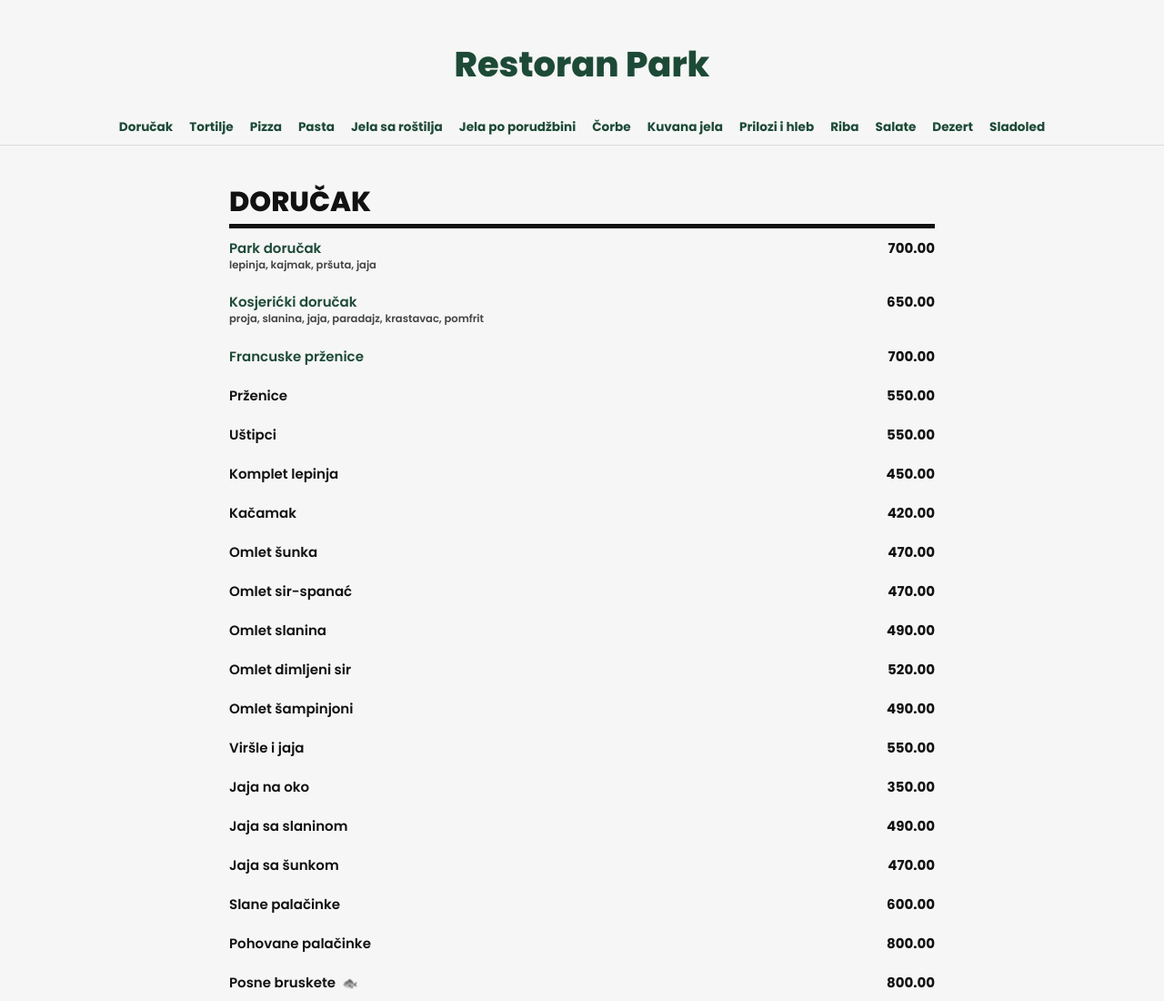
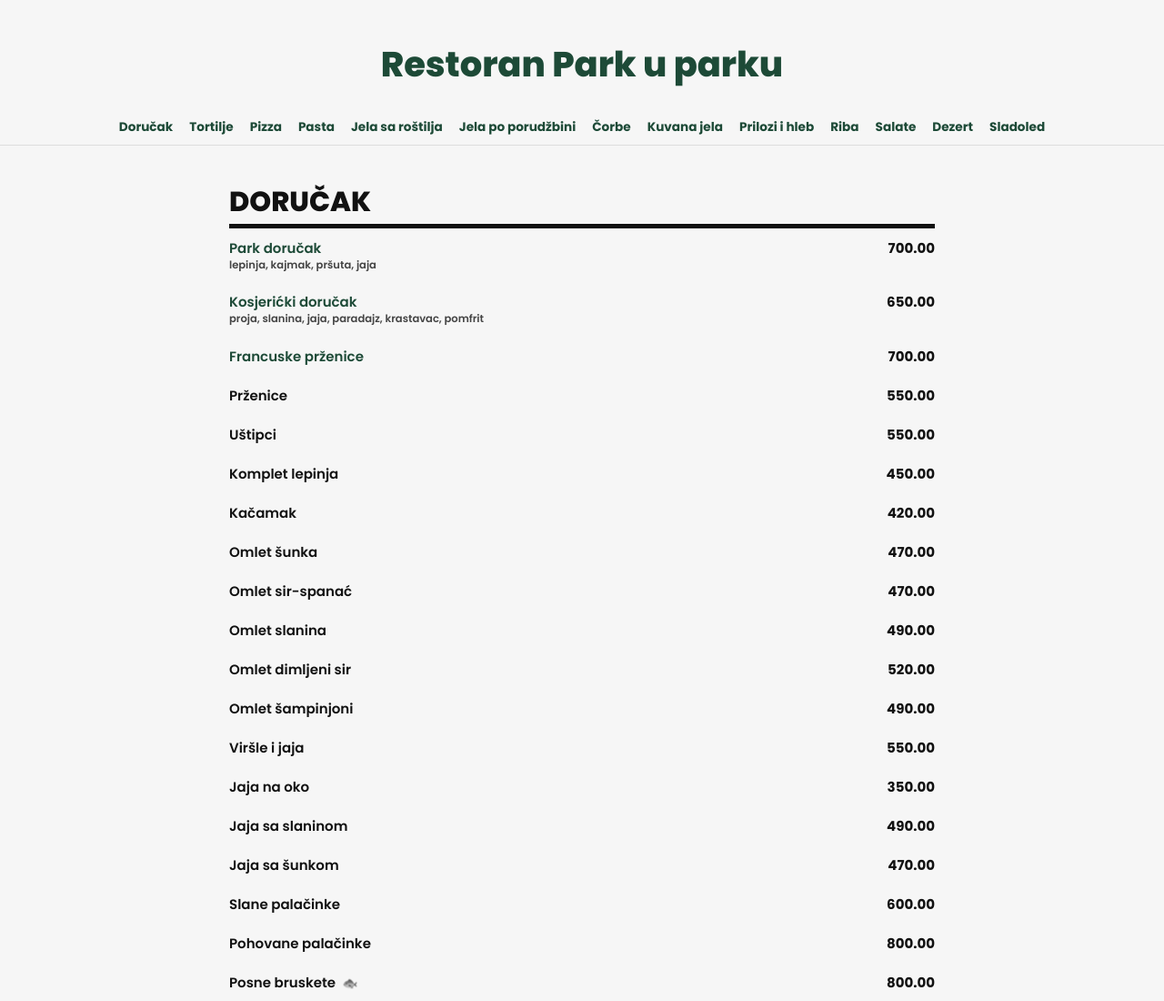
Before and after one commit to lakitos1/ParkUParku, a plain HTML site: page index.html in a window 1280 px wide. Shown: the top 1100 px of the page at 91% size. Drawn offline with Linux system fonts and the light colour scheme.

Commit message:
Update index.html

```diff
--- a/index.html
+++ b/index.html
@@ -3,7 +3,7 @@
 <head>
 <meta charset="utf-8">
 <meta name="viewport" content="width=device-width, initial-scale=1">
-<title>Restoran Park – Jelovnik</title>
+<title>Restoran Park u parku – Jelovnik</title>
 <meta name="description" content="Jelovnik i cene – Restoran Park">
 <link rel="preconnect" href="https://fonts.googleapis.com">
 <link rel="preconnect" href="https://fonts.gstatic.com" crossorigin>
@@ -39,7 +39,7 @@ footer{text-align:center;padding:10px 20px 36px;color:var(--mute);font-size:.8re
 </style>
 </head>
 <body>
-<header><h1>Restoran Park</h1></header>
+<header><h1>Restoran Park u parku</h1></header>
 <nav id="nav"></nav>
 <main id="menu"></main>
 <footer>
```
